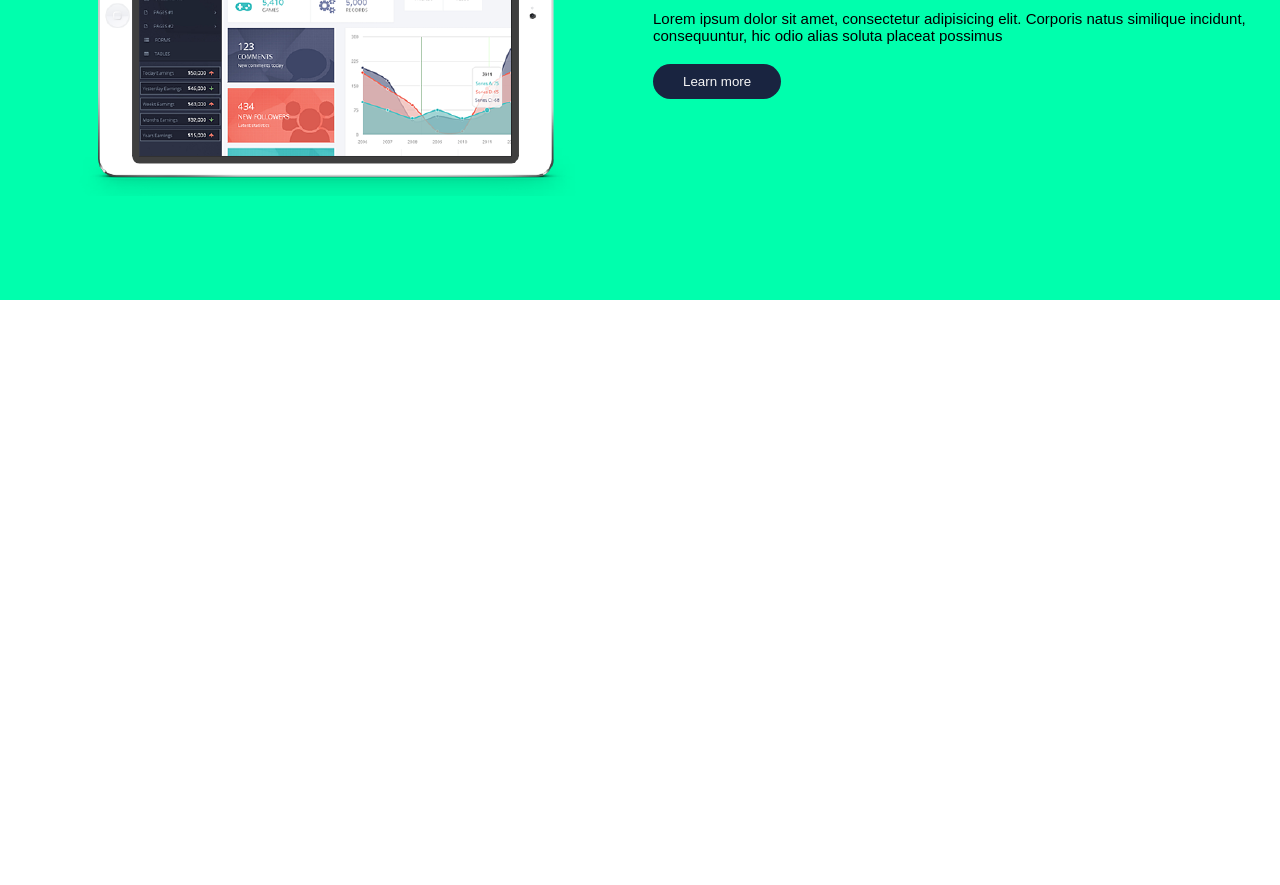
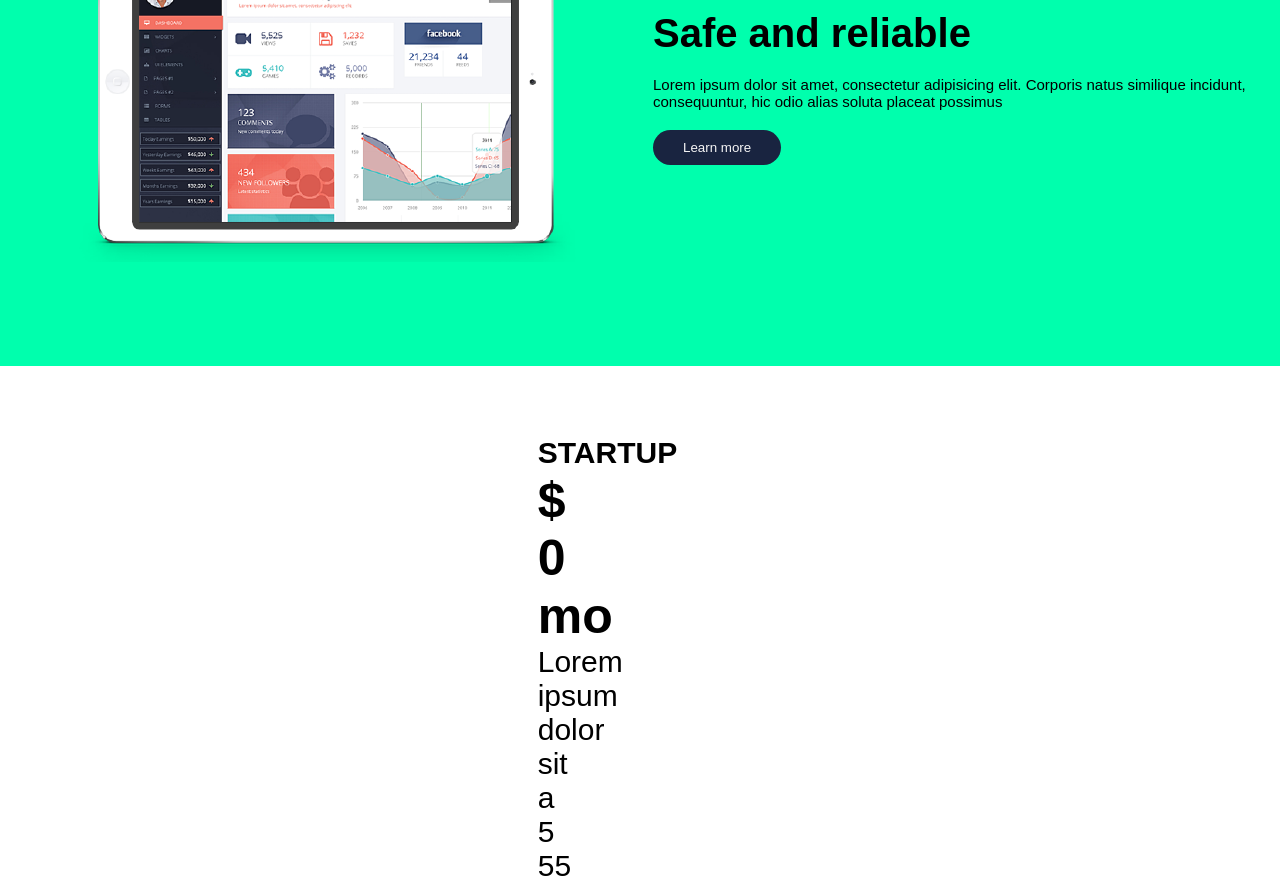
Before and after one commit to MiguelAngelLondo/pagina-3, a plain HTML site: page index.html in a window 1280 px wide. Shown: the part 1912-2797 px from the top of the page. Before the commit the page ends 2212 px from the top, so only its background shows below. Drawn offline with Linux system fonts and the light colour scheme.

Commit message:
avance pagina Section3.1

```diff
--- a/index.html
+++ b/index.html
@@ -72,22 +72,48 @@
         </section>
 </section>
 
-<section id="seccion3">
-
-<div id="section3-1">
-
-</div>
-<div id="section3-2">
+<section id="section3">
 
 
+    <p id="text1-sect3">Check our pricing</p>
+
+<section id="section3-1">
+<div id="section3-1">
+ <p id="price1">STARTUP</p>
+ <div>
+ <p id="price1-1">$ 0 mo</p>
+</div>
+<p> Lorem ipsum dolor sit a 5 55 5 5 5 5 5 5 5 5 5 5 5 5 5 </p>
+<button id="button-sect3">Get Free</button>
 </div>
 
+
+
+
+<div id="section3-2">
+<p id="price2">STARTUP</p>
+ <div>
+ <p id="price2-2">$ 0 mo</p>
+</div>
+<p> Lorem ipsum dolor sit a 5 55 5 5 5 5 5 5 5 5 5 5 5 5 5 </p>
+<button id="button2-sect3">Get Free</button>
+</div>
+
+
+
+
 <div id="section3-3">
+    <p id="price1">STARTUP</p>
+ <div>
+ <p id="price1-1">$ 0 mo</p>
+</div>
+<p> Lorem ipsum dolor sit a 5 55 5 5 5 5 5 5 5 5 5 5 5 5 5 </p>
+<button id="button-sect3">Get Free</button>
 
 </div>
 
 </section>
-
+</section>
 
 </body>
 </html>
--- a/style.css
+++ b/style.css
@@ -12,7 +12,7 @@ header{
    color: white;
    background-size: cover;
    background-repeat: no-repeat;
-   height: 85vh;
+   height: 60%;
    width: 100%;
    flex-direction: column;
 }
@@ -81,6 +81,7 @@ font-size: 80px;
          padding: 6px 45px;
          border-radius: 20px;
          cursor: pointer;
+         margin-bottom: 5%;
      }
 
      #section1{
@@ -160,3 +161,45 @@ width: 20%;
    cursor: pointer;
    transition: .7s;
 }
+
+#section3{
+   display: flex;
+
+
+}
+#section3-1{
+
+   display: flex;
+   flex-direction: row;
+}
+
+#text1-sect3{
+   margin-top: 5%;
+display: flex;
+align-items: center;
+justify-content: center;
+font-size: 50px;
+font-weight: bolder;
+}
+
+#section3-1{
+   margin-top: 5%;
+   display: flex;
+   font-size: 30px;
+   margin-left: 8%;
+   display:flex;
+   flex-direction: column;
+   width: 10%;
+
+}
+
+#price1{
+margin-top: 2%;
+font-weight: bolder;
+
+}
+#price1-1{
+   margin-top: 10%;
+   font-size: 50px;
+   font-weight: bolder;
+}
```
